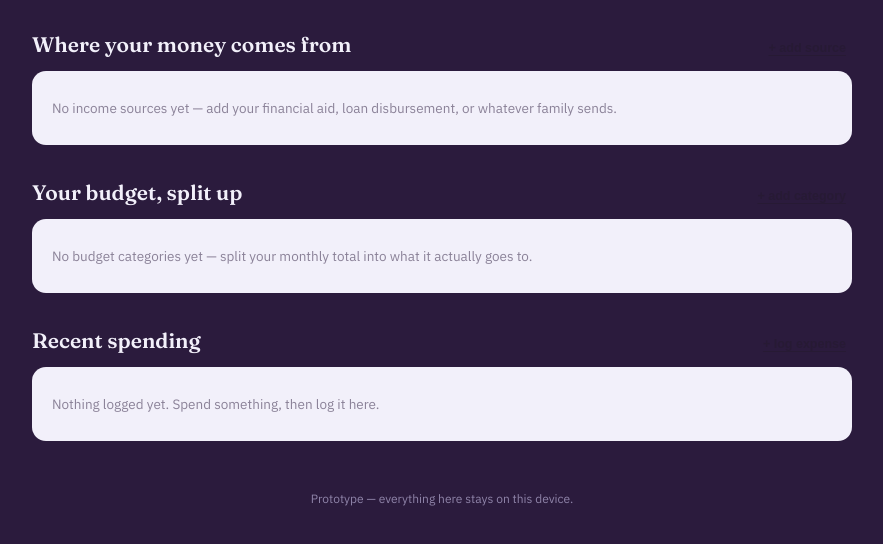
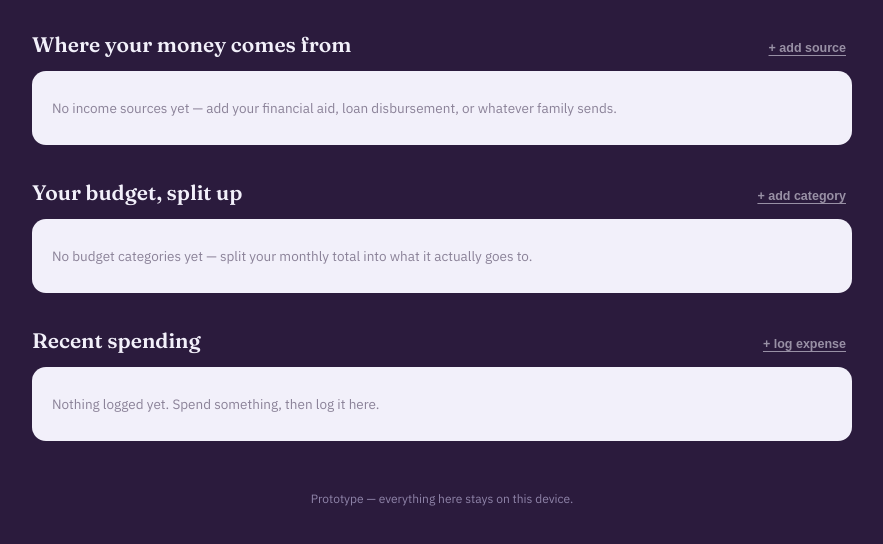
Before and after one commit to MIM-2001/BudgetBuddy, a plain HTML site: page index.html in a window 1280 px wide. Shown: the part 392-936 px from the top of the page, without its empty margins (198-1081 px from the left). Drawn offline with Linux system fonts and the light colour scheme.

Commit message:
Fix invisible add-source/category/expense buttons
The block-head "+ add..." buttons sat directly on the dark plum page
background but reused .btn-text, which is styled for the light paper
panels — making them nearly unreadable. Added a .on-dark modifier so
they render in the paper color against dark backgrounds.

Co-Authored-By: Claude Sonnet 5 <noreply@anthropic.com>

```diff
--- a/index.html
+++ b/index.html
@@ -31,7 +31,7 @@
   <section class="block">
     <div class="block-head">
       <div class="block-title">Where your money comes from</div>
-      <button class="btn-text" id="toggleIncomeForm">+ add source</button>
+      <button class="btn-text on-dark" id="toggleIncomeForm">+ add source</button>
     </div>
     <div class="panel">
       <div id="incomeList"></div>
@@ -81,7 +81,7 @@
   <section class="block">
     <div class="block-head">
       <div class="block-title">Your budget, split up</div>
-      <button class="btn-text" id="toggleEnvForm">+ add category</button>
+      <button class="btn-text on-dark" id="toggleEnvForm">+ add category</button>
     </div>
     <div class="panel">
       <div id="envList"></div>
@@ -109,7 +109,7 @@
   <section class="block">
     <div class="block-head">
       <div class="block-title">Recent spending</div>
-      <button class="btn-text" id="toggleExpForm">+ log expense</button>
+      <button class="btn-text on-dark" id="toggleExpForm">+ log expense</button>
     </div>
     <div class="panel">
       <div id="expList"></div>
--- a/styles.css
+++ b/styles.css
@@ -240,6 +240,7 @@ section.block {
   text-underline-offset: 3px;
 }
 .btn-text:hover { opacity: 1; }
+.btn-text.on-dark { color: var(--paper); }
 
 .form-card {
   background: var(--paper);
```
